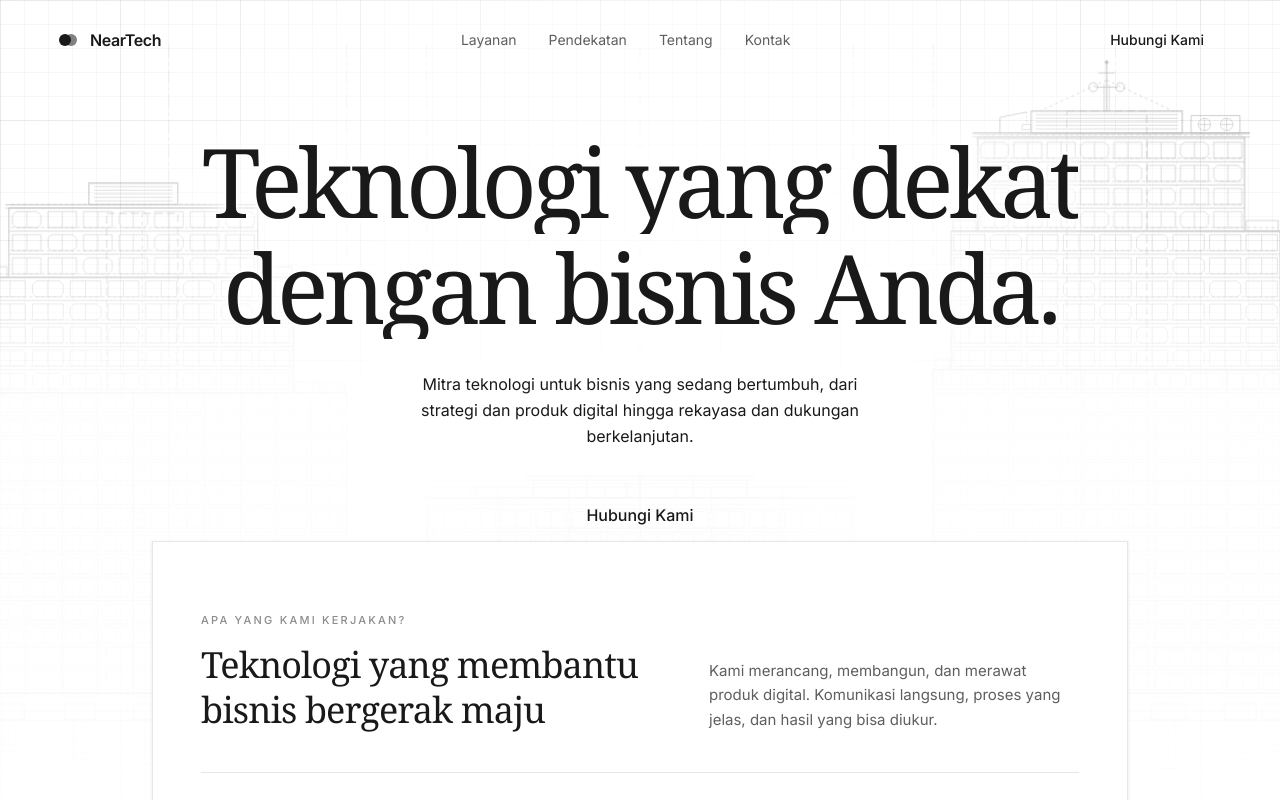
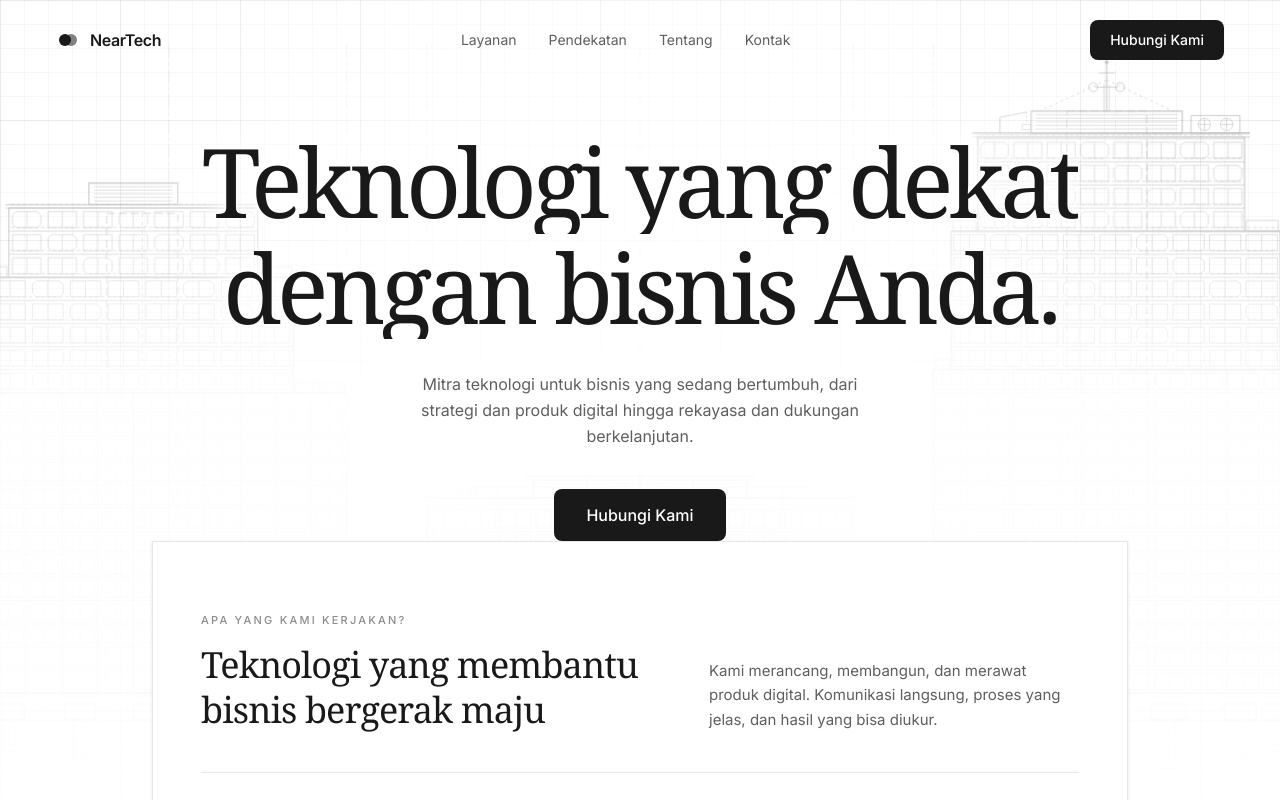
Before and after one commit to theodhorex/neartech-compro, a Next.js app: page / in a window 1280 px wide. Shown: the top 802 px of the page. Built offline with nearby package versions, Linux system fonts and the light colour scheme; a web font is replaced by a local one.

Commit message:
feat(theme): impor token tema lewat pipeline Tailwind dan hapus warna lama di globals

```diff
--- a/src/app/globals.css
+++ b/src/app/globals.css
@@ -1,16 +1,12 @@
 @import "tailwindcss";
+@import "../styles/theme.css";
+@import "../styles/hero-theme.css";
 
 @theme inline {
   --font-sans: var(--font-inter), 'Inter', sans-serif;
   --font-serif: 'P22 Mackinac W01 Book', Georgia, serif;
-  --color-ink: #191919;
-  --color-surface: #F4F3F3;
 }
 
-:root {
-  --ink: #191919;
-  --surface: #F4F3F3;
-}
 
 /* Reset di @layer base agar KALAH dari utilitas Tailwind (mis. text-white pada
    tombol). Aturan tanpa layer mengalahkan semua utilitas. */
@@ -26,7 +22,7 @@
   }
 
   body {
-    background-color: #ffffff;
+    background-color: var(--bg);
     color: var(--ink);
     font-family: var(--font-sans);
     -webkit-font-smoothing: antialiased;
@@ -210,11 +206,3 @@
     --band: 620px;
   }
 }
-
-.text-knockout {
-  text-shadow:
-    0 0 2px rgba(255, 255, 255, 0.95),
-    0 0 10px rgba(255, 255, 255, 0.95),
-    0 0 22px rgba(255, 255, 255, 0.9),
-    0 0 40px rgba(255, 255, 255, 0.75);
-}
```
